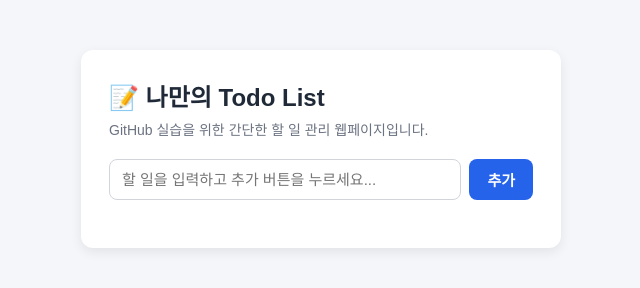
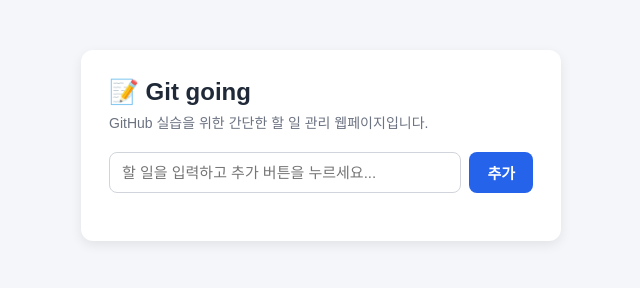
Before and after one commit to logos-1/git_test1, a plain HTML site: page index.html in a window 1280 px wide. Shown: the whole page, without its empty margins (319-959 px from the left). Drawn offline with Linux system fonts and the light colour scheme.

Commit message:
update app name

```diff
--- a/index.html
+++ b/index.html
@@ -9,7 +9,7 @@
 </head>
 <body>
   <div class="container">
-    <h1>📝 나만의 Todo List</h1>
+    <h1>📝 Git going</h1>
     <p class="subtitle">GitHub 실습을 위한 간단한 할 일 관리 웹페이지입니다.</p>
 
     <!-- 할 일 입력 영역 -->
```
